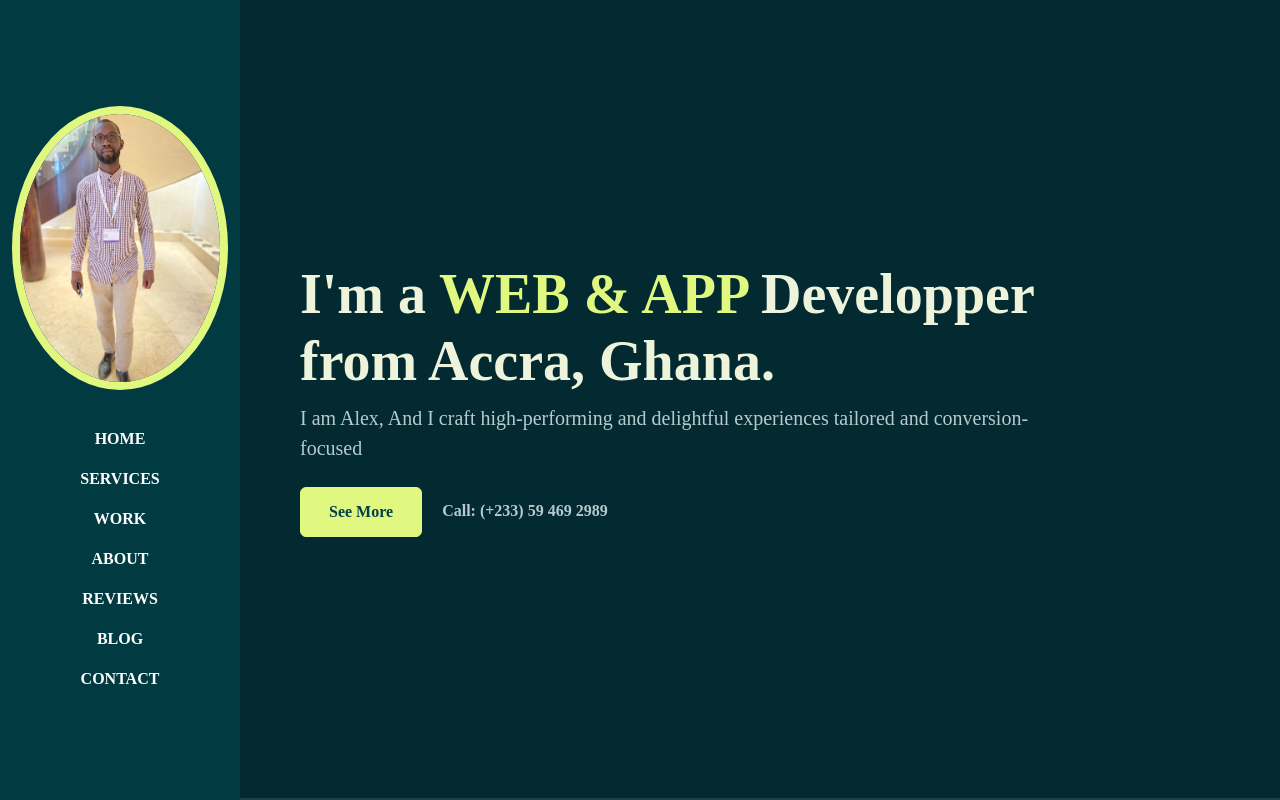
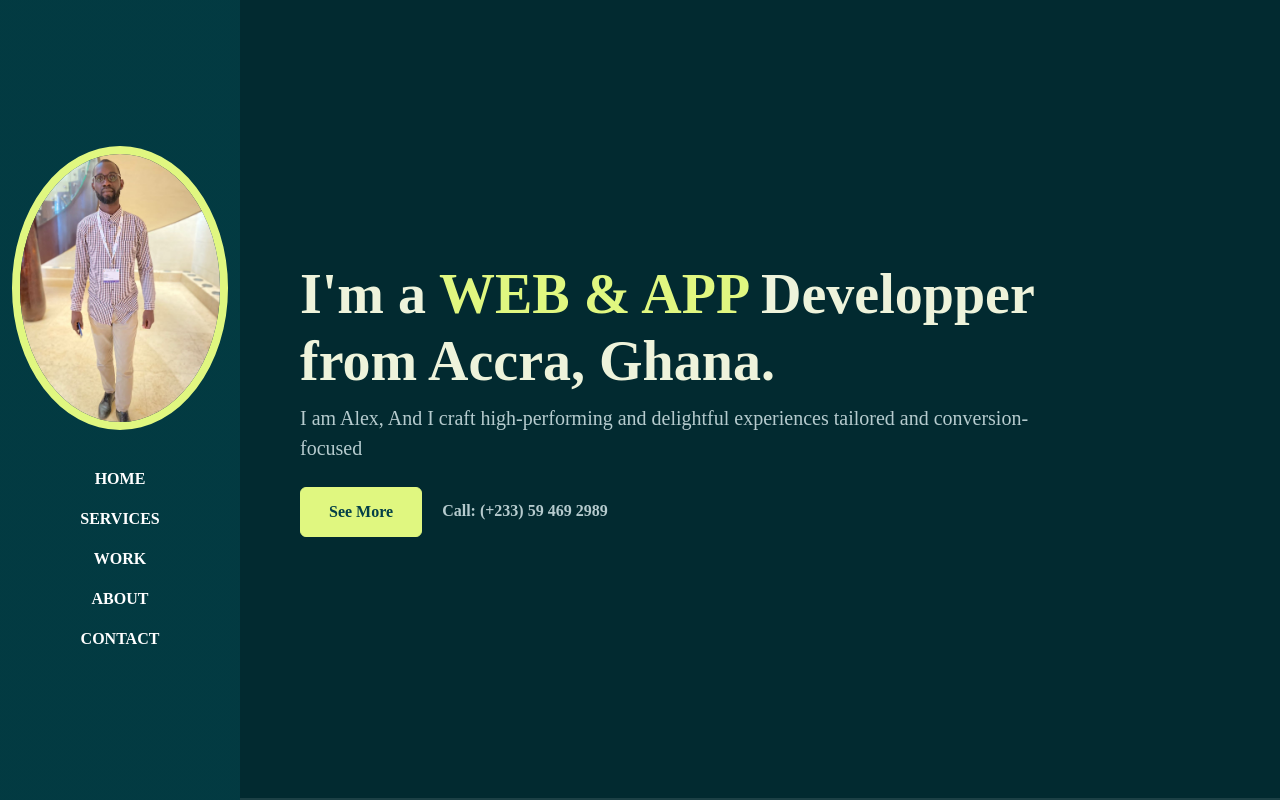
Before and after one commit to ndende241/portfolio.01, a plain HTML site: page index.html in a window 1280 px wide. Drawn offline with Linux system fonts and the light colour scheme.

Commit message:
Add files via upload

```diff
--- a/index.html
+++ b/index.html
@@ -33,12 +33,6 @@
               </li>
               <li class="nav-item">
                 <a class="nav-link" href="#about">About</a>
-              </li>
-              <li class="nav-item">
-                <a class="nav-link" href="#reviews">Reviews</a>
-              </li>
-              <li class="nav-item">
-                <a class="nav-link" href="#blog">BloG</a>
               </li>
               <li class="nav-item">
                 <a class="nav-link" href="#contact">Contact</a>
```
